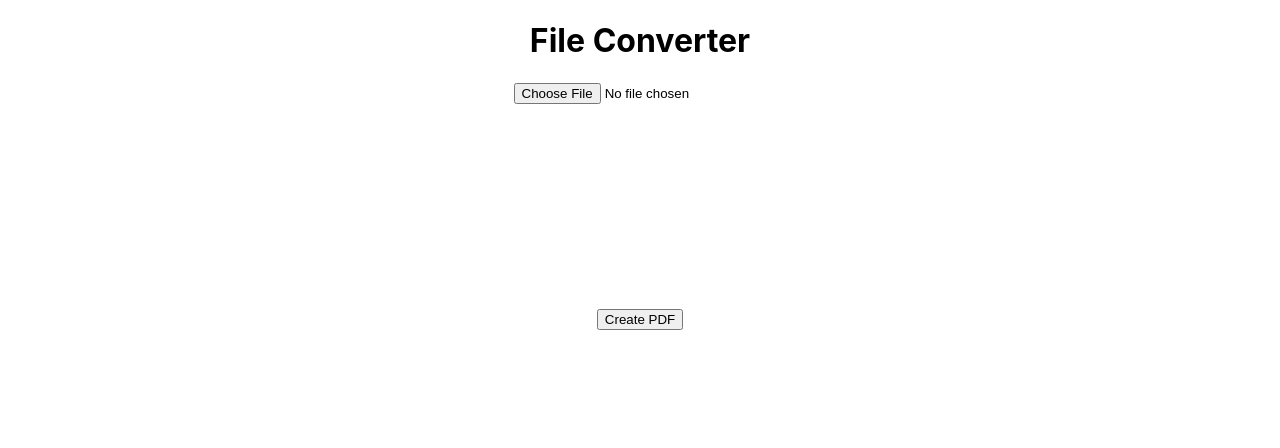
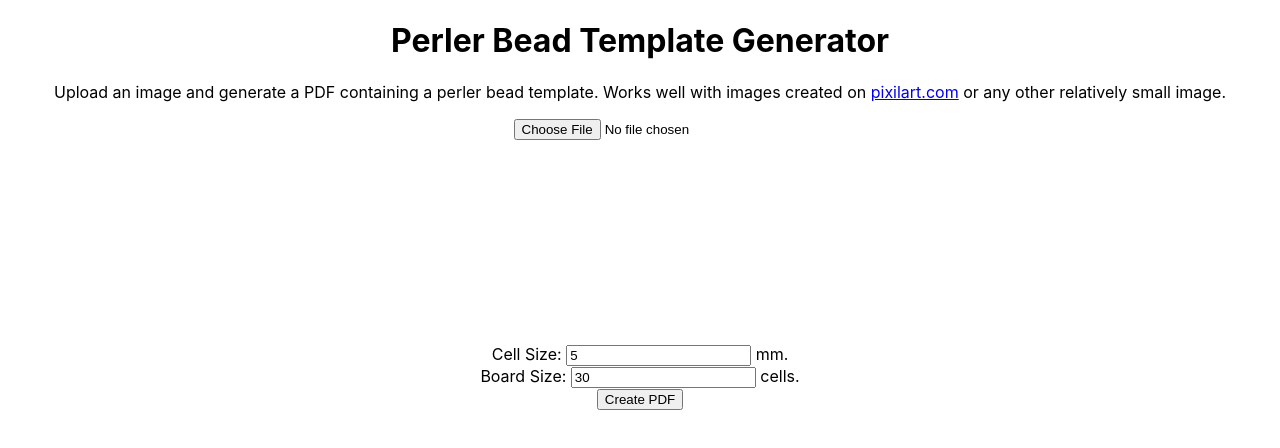
Before and after one commit to chbauman/perler-beads-template, a React (Create React App) app: page / in a window 1280 px wide. Shown: the top 448 px of the page. Built offline with nearby package versions, Linux system fonts and the light colour scheme; what marvinj-ts would draw is missing.

Commit message:
Added input for cell size, added deploy commands

```diff
--- a/src/App.tsx
+++ b/src/App.tsx
@@ -1,13 +1,19 @@
 import "./App.css";
 import { FileImporter } from "./components/fileReader";
-import { CreateSample } from "./components/pdfCreator";
+import { PDFCreator } from "./components/pdfCreator";
 
 function App() {
   return (
     <div className="App">
-      <h1>File Converter</h1>
+      <h1>Perler Bead Template Generator</h1>
+      <p>
+        Upload an image and generate a PDF containing a perler bead template.
+        Works well with images created on{" "}
+        <a href="https://pixilart.com">pixilart.com</a> or any other relatively
+        small image.
+      </p>
       <FileImporter></FileImporter>
-      <CreateSample></CreateSample>
+      <PDFCreator></PDFCreator>
     </div>
   );
 }
--- a/src/components/pdfCreator.tsx
+++ b/src/components/pdfCreator.tsx
@@ -1,12 +1,17 @@
 import jsPDF from "jspdf";
+import { useRef } from "react";
 import { mavinImage } from "./fileReader";
 
 const a4SizeMM = [297, 210];
 const [a4H, a4W] = a4SizeMM;
-const cellSizeMM = 5;
+const defaultCellSizeMM = 5;
 const topSpaceMM = 20;
 
-export const generatePdf = () => {
+/** Generate Pdf from mavinImage. */
+export const generatePdf = (
+  inputEl: HTMLInputElement | null,
+  cellSizeInputEl: HTMLInputElement | null
+) => {
   const w = mavinImage.width;
   const h = mavinImage.height;
   if (w === 0 || h === 0) {
@@ -14,9 +19,14 @@ export const generatePdf = () => {
     return;
   }
 
+  // Board size
+  const boardSize = inputEl ? inputEl.value : -1;
+  const selectedCellSizeMM = cellSizeInputEl
+    ? parseFloat(cellSizeInputEl.value)
+    : defaultCellSizeMM;
+  console.log(boardSize);
   console.assert(a4H > 0);
-
-  const borderSpace = (a4W - w * cellSizeMM) / 2;
+  const borderSpace = (a4W - w * selectedCellSizeMM) / 2;
 
   const doc = new jsPDF({
     orientation: "portrait",
@@ -26,10 +36,10 @@ export const generatePdf = () => {
   doc.text("Perler Beads Template", a4W / 2, 10, { align: "center" });
 
   for (let i = 0; i < h; ++i) {
-    const offsetH = borderSpace + i * cellSizeMM;
+    const offsetH = borderSpace + i * selectedCellSizeMM;
 
     for (let k = 0; k < w; ++k) {
-      const offsetw = topSpaceMM + k * cellSizeMM;
+      const offsetw = topSpaceMM + k * selectedCellSizeMM;
       const redChan = mavinImage.getIntComponent0(i, k);
       const greenChan = mavinImage.getIntComponent1(i, k);
       const blueChan = mavinImage.getIntComponent2(i, k);
@@ -39,13 +49,51 @@ export const generatePdf = () => {
       } else {
         doc.setFillColor(255, 255, 255);
       }
-      doc.rect(offsetH, offsetw, cellSizeMM, cellSizeMM, "FD");
+      doc.rect(offsetH, offsetw, selectedCellSizeMM, selectedCellSizeMM, "FD");
     }
   }
 
   doc.save("a4.pdf");
 };
 
-export const CreateSample = () => {
-  return <button onClick={() => generatePdf()}>Create PDF</button>;
+/** PDF file creator component. */
+export const PDFCreator = () => {
+  const boardSizeInputRef = useRef(null);
+  const cellSizeInputRef = useRef(null);
+
+  return (
+    <>
+      <div className="cellSize">
+        <label htmlFor="cellSize">Cell Size: </label>
+        <input
+          type="number"
+          min={0}
+          defaultValue={5}
+          step={0.1}
+          name="cellSize"
+          ref={cellSizeInputRef}
+        />{" "}
+        mm.
+      </div>
+      <div className="boardSize">
+        <label htmlFor="boardSize">Board Size: </label>
+        <input
+          type="number"
+          min={0}
+          step={1}
+          defaultValue={30}
+          name="boardSize"
+          ref={boardSizeInputRef}
+        />{" "}
+        cells.
+      </div>
+      <button
+        onClick={() =>
+          generatePdf(boardSizeInputRef.current, cellSizeInputRef.current)
+        }
+      >
+        Create PDF
+      </button>
+    </>
+  );
 };
```
Also changed, not shown: package.json (+7 -1 lines), 2 other files (tests, documents, lock files or other folders).
